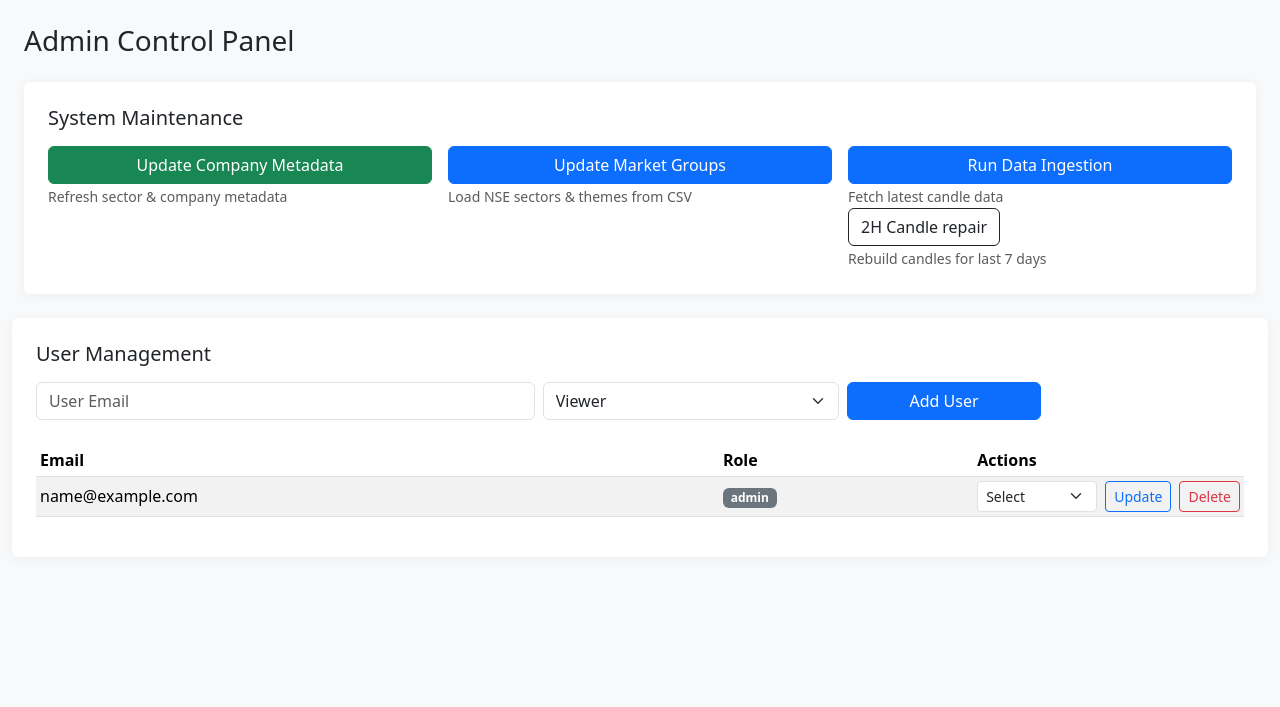
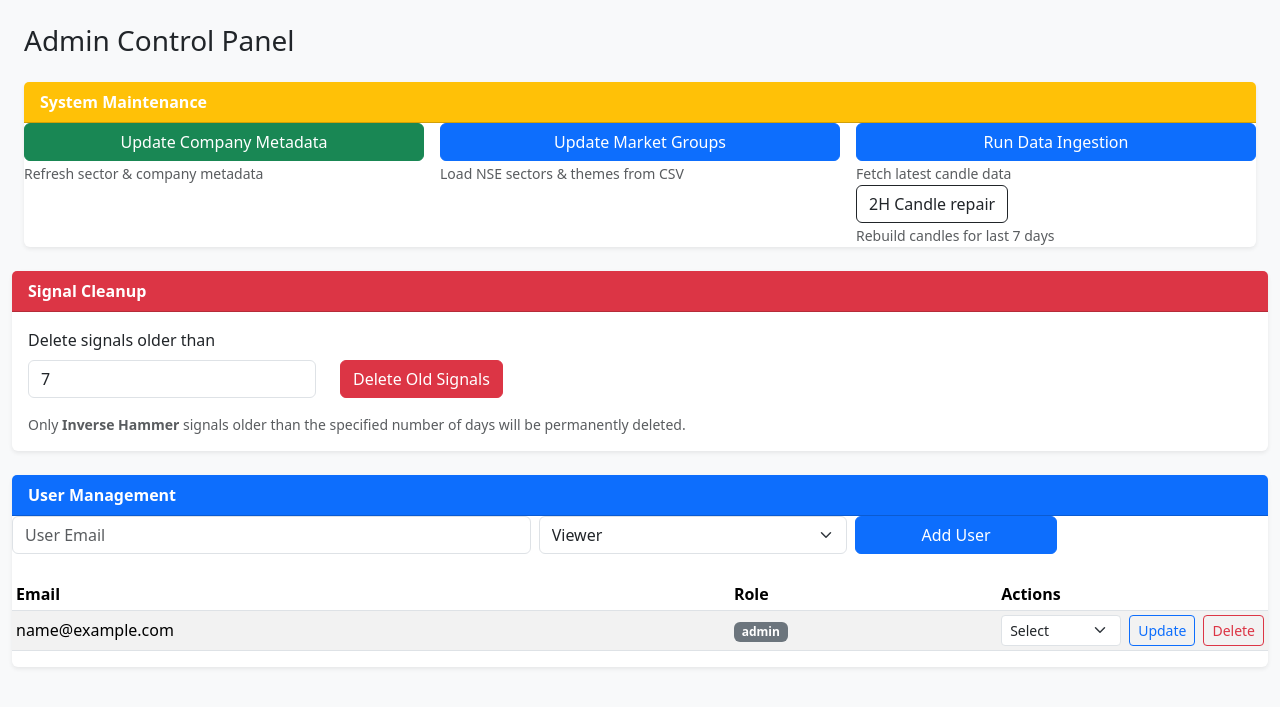
Before and after one commit to jrnbackup00/nifty-dashboard, a Python web app: template templates/admin.html in a window 1280 px wide. Shown: the part 56-763 px from the top of the page. Run offline with Jinja, Linux system fonts and the light colour scheme; the template is opened without the code that fills it: most values are stand-ins (such as "Sample title", 1, 10 or a date in 2020).

Commit message:
Deploying Signal table data delete option

```diff
--- a/templates/admin.html
+++ b/templates/admin.html
@@ -10,9 +10,14 @@
 <!-- SYSTEM MAINTENANCE -->
 <!-- ================================= -->
 
-<div class="card shadow-soft p-4 mb-4">
+<div class="card shadow-sm mt-4">
+    <div class="card-header bg-warning text-white">
 
-<h5 class="mb-3">System Maintenance</h5>
+        <strong>System Maintenance</strong>
+
+    </div>
+
+
 
 <!-- <div class="row g-3">
 
@@ -137,14 +142,74 @@ Rebuild candles for last N days
 </div>
 
 </div>
+<!-- ========================= -->
+<!-- Signal Cleanup -->
+<!-- ========================= -->
 
+<div class="card shadow-sm mt-4">
+    <div class="card-header bg-danger text-white">
+        <strong>Signal Cleanup</strong>
+    </div>
+
+    <div class="card-body">
+
+        <form
+            method="POST"
+            action="/admin/delete-old-signals"
+            onsubmit="return confirmSignalCleanup();">
+
+            <div class="row align-items-end">
+
+                <div class="col-md-3">
+
+                    <label class="form-label">
+                        Delete signals older than
+                    </label>
+
+                    <input
+                        id="signal_cleanup_days"
+                        type="number"
+                        name="days"
+                        value="7"
+                        min="1"
+                        class="form-control"
+                        required>
+
+                </div>
+
+            <div class="col-md-3">
+
+                <button
+                    type="submit"
+                    class="btn btn-danger">
+
+                    Delete Old Signals
+
+                </button>
+
+            </div>
+
+            </div>
+
+        </form>
+
+        <small class="text-muted mt-3 d-block">
+            Only <strong>Inverse Hammer</strong> signals older than the specified number of days will be permanently deleted.
+        </small>
+
+    </div>
+</div>
 <!-- ================================= -->
 <!-- USER MANAGEMENT -->
 <!-- ================================= -->
 
-<div class="card shadow-soft p-4">
+<div class="card mt-4 shadow-sm">
 
-<h5 class="mb-3">User Management</h5>
+    <div class="card-header bg-primary text-white">
+
+      <strong>User Management</strong>
+
+    </div>
 
 <!-- Add User -->
 
@@ -311,6 +376,26 @@ function confirmIntradayRepair(form) {
     return confirm("Repair 2H candles?\n\nThis will rebuild recent 7 days intraday data.\nThis action may take a few minutes.");
 }
 </script>
+
+<script>
+
+function confirmSignalCleanup() {
+
+    const days = document.getElementById("signal_cleanup_days").value;
+
+    return confirm(
+        "⚠️ SIGNAL CLEANUP\n\n" +
+        "This will permanently delete all Inverse Hammer signals older than " +
+        days +
+        " day(s).\n\n" +
+        "This action cannot be undone.\n\n" +
+        "Do you want to continue?"
+    );
+
+}
+
+</script>
+
 </tbody>
 
 </table>
```
Also changed, not shown: main.py (+43 -3 lines).
